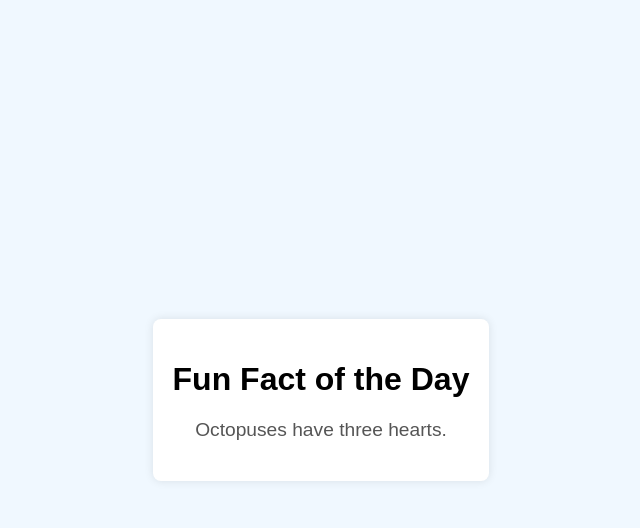
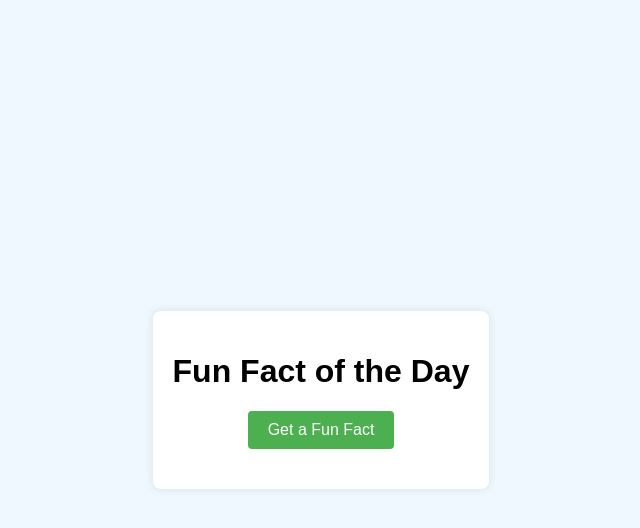
Before and after one commit to s-geleta/fun-fact-site, a Flask app: page / in a window 1280 px wide. Shown: the top 528 px of the page, without its empty margins (319-959 px from the left). Run offline with Flask 3, Linux system fonts and the light colour scheme.

Commit message:
Button feature added to generate fun fact

```diff
--- a/app.py
+++ b/app.py
@@ -1,20 +1,85 @@
-from flask import Flask, render_template
+from flask import Flask, render_template, jsonify
 import random
 
 app = Flask(__name__)
 
 fun_facts = [
-    "Bananas are berries, but strawberries aren't.",
-    "Honey never spoils.",
-    "Octopuses have three hearts.",
-    "Humans and giraffes have the same number of neck vertebrae.",
-    "A group of flamingos is called a 'flamboyance'.",
+    "Water can boil and freeze at the same time: This phenomenon, known as the triple point, occurs under specific conditions of temperature and pressure.",
+    "Octopuses have three hearts: Two pump blood to the gills, while the third pumps it to the rest of the body.",
+    "Bananas are berries, but strawberries aren’t: Botanically speaking, bananas qualify as berries, but strawberries do not because their seeds are on the outside.",
+    "Honey never spoils: Archaeologists have found pots of honey in ancient Egyptian tombs that are over 3,000 years old and still perfectly edible. Honey’s longevity is due to its low moisture content and acidic pH, which create an inhospitable environment for bacteria and microorganisms.",
+    "The mantis shrimp can throw the fastest punch in the natural world: It can strike with its claws at a speed of 50 miles per hour, delivering a force of over 1,500 newtons, enough to shatter glass and even create underwater shockwaves.",
+    "Plants communicate using an underground network: Often referred to as the “Wood Wide Web,” plants use a network of fungi called mycorrhizae to communicate and share resources, such as warning neighbors about insect attacks or sharing nutrients.",
+    "Birds are the living descendants of dinosaurs: Specifically, birds are considered to be modern-day theropods, a group of dinosaurs that includes the mighty Tyrannosaurus rex, making them the only surviving dinosaurs.",
+    "The Pistol Shrimp can create a bubble hot as the sun: When it snaps its claw shut at high speed, it creates a bubble that reaches temperatures of over 4,700 degrees Celsius (nearly the temperature of the sun’s surface) for a brief moment, producing a loud popping noise and a flash of light.",
+    "Butterflies taste with their feet: Their taste sensors are located on their feet, allowing them to taste their food by standing on it, helping them find food and the right plants on which to lay their eggs.",
+    "A single teaspoon of neutron star would weigh about 6 billion tons: Neutron stars are the remnants of supernova explosions and are incredibly dense, with just a sugar-cube-sized amount of material weighing as much as all of humanity.",
+    "Venus rotates in the opposite direction to most planets: This means the Sun rises in the west and sets in the east on Venus.",
+    "A day on Venus is longer than a year on Venus: Venus takes about 243 Earth days to rotate once but only about 225 Earth days to orbit the Sun.",
+    "There are more trees on Earth than stars in the Milky Way: Estimates suggest there are around 3 trillion trees on Earth and 100-400 billion stars in the Milky Way.",
+    "Mercury and Venus are the only two planets in our solar system without moons: Every other planet has at least one moon, with Jupiter leading the count with 79 known moons.",
+    "Neptune was the first planet to get its existence predicted by mathematical calculations before it was actually seen by a telescope. This discovery in the 19th century was a remarkable testament to the power of Newton’s laws of gravity.",
+    "A year on Mercury is just 88 Earth days long: Despite its proximity to the Sun, Mercury has a very elongated orbit that allows it to complete its orbit in less than three Earth months.",
+    "The largest volcano in the solar system is on Mars: Olympus Mons is about 13.6 miles (22 kilometers) high, which makes it nearly three times the height of Mount Everest, Earth’s tallest mountain above sea level.",
+    "Saturn’s rings are made primarily of ice particles, with a smaller amount of rocky debris and dust. Despite their impressive appearance, the rings are only about 20 meters thick in some places.",
+    "The temperature in the void of space is about 2.7 Kelvin (-270.45 Celsius or -454.81 Fahrenheit). This cold temperature is due to the cosmic microwave background radiation, which is a remnant from the Big Bang.",
+    "The Hubble Space Telescope can see about 13.4 billion light-years away: This means it can observe objects in the universe as they were just 400 million years after the Big Bang, providing invaluable insights into the early universe.",
+    "Vatican City is the smallest country in the world, measuring just 44 hectares (110 acres).",
+    "Canada has the longest coastline of any country, stretching over 202,080 kilometers (125,567 miles).",
+    "Russia is the largest country by land area, covering more than 17 million square kilometers (6.6 million square miles).",
+    "Japan has over 6,800 islands.",
+    "Australia is the only country that is also a continent.",
+    "Brazil has the Amazon River, which is the largest river by volume.",
+    "China has a single time zone across the entire country, despite its wide geographical spread.",
+    "India is the world’s largest democracy.",
+    "Indonesia is the country with the most active volcanoes.",
+    "Monaco is the most densely populated country in the world.",
+    "The Great Pyramid of Giza was the tallest man-made structure for over 3,800 years.",
+    "The shortest war in history was between Britain and Zanzibar on August 27, 1896. Zanzibar surrendered after 38 minutes.",
+    "The first computer programmer was Ada Lovelace, who wrote algorithms for Charles Babbage’s Analytical Engine in the mid-1800s.",
+    "The wheel was invented more than 5,000 years ago",
+    "The Roman Empire was the largest empire of the classical antiquity period, covering over 5 million square kilometers at its peak: It had a profound and lasting influence on the development of Western civilization.",
+    "The first known use of the word “coffee” in English was in 1582, derived from the Dutch ‘koffie,’ which came from the Ottoman Turkish ‘kahve,’ which in turn was borrowed from the Arabic ‘qahwah’: The origin of coffee itself is thought to have been Ethiopia.",
+    "The Great Wall of China is longer than previously thought: Recent surveys found that it stretches over 13,000 miles (21,000 kilometers) – far longer than earlier estimates of about 5,500 miles (8,850 kilometers).",
+    "Leonardo da Vinci could write with one hand and draw with the other at the same time",
+    "The first recorded Olympic Games took place in Olympia, Greece, in 776 B.C.: They were held every four years for over a millennium, until they were banned by Emperor Theodosius I in 393 A.D. for being a “pagan cult.”",
+    "The concept of zero as a number was first used in India: The mathematical concept of zero significantly contributed to the development of mathematics and was later transmitted to the Arab world and then to Europe",
+    "The first email was sent by Ray Tomlinson to himself in 1971.",
+    "The Internet carries over 4.66 billion web pages as of my last update.",
+    "The 90 percent of the world’s currency exists only in digital form.",
+    "The first smartphone was IBM’s Simon, introduced in 1994: It combined a mobile phone with features of a PDA.",
+    "The World Wide Web was invented by Tim Berners-Lee in 1989: He also introduced the first web browser in 1990.",
+    "The first successful human genome sequencing was completed in 2003, as part of the Human Genome Project, at a cost of nearly $3 billion. Today, it can be done for a few hundred dollars.",
+    "Bitcoin, the first decentralized cryptocurrency, was created by an anonymous person or group of people using the name Satoshi Nakamoto in 2009.",
+    "The first computer mouse was invented by Douglas Engelbart in 1964: It was made of wood and had one button.",
+    "Google was originally called “Backrub”: It was renamed Google in 1997, a play on the mathematical term “googol,” representing a 1 followed by 100 zeros.",
+    "The QR code (Quick Response Code) was first developed in 1994 by Denso Wave, a Japanese company, for tracking automotive parts.",
+    "The human body contains around 37.2 trillion cells.",
+    "Stomach acid is strong enough to dissolve stainless steel.",
+    "Your heart beats over 100,000 times a day.",
+    "Humans shed about 600,000 particles of skin every hour.",
+    "The average human adult has 206 bones.",
+    "Human saliva contains a painkiller called opiorphin that is six times more powerful than morphine.",
+    "The human liver can regenerate itself; as little as 25 percent of a liver can grow back to its full size.",
+
+
+
+
+
+
+
+
 ]
+
 
 @app.route('/')
 def index():
+    return render_template('index.html')
+
+@app.route('/api/funfact', methods=['GET'])
+def get_fun_fact():
     fact_of_the_day = random.choice(fun_facts)
-    return render_template('index.html', fact=fact_of_the_day)
+    return jsonify(fact=fact_of_the_day)
 
 if __name__ == '__main__':
     app.run(debug=True)
--- a/static/styles.css
+++ b/static/styles.css
@@ -21,3 +21,17 @@ body {
     margin-top: 20px;
     color: #555;
 }
+
+button {
+    background-color: #4CAF50;
+    color: white;
+    padding: 10px 20px;
+    border: none;
+    border-radius: 4px;
+    cursor: pointer;
+    font-size: 1em;
+}
+
+button:hover {
+    background-color: #45a049;
+}
--- a/templates/index.html
+++ b/templates/index.html
@@ -5,11 +5,19 @@
     <meta name="viewport" content="width=device-width, initial-scale=1.0">
     <title>Fun Fact of the Day</title>
     <link rel="stylesheet" href="{{ url_for('static', filename='styles.css') }}">
+    <script>
+        async function fetchFunFact() {
+            const response = await fetch('/api/funfact');
+            const data = await response.json();
+            document.getElementById('fact').innerText = data.fact;
+        }
+    </script>
 </head>
 <body>
 <div class="container">
     <h1>Fun Fact of the Day</h1>
-    <p class="fact">{{ fact }}</p>
+    <button onclick="fetchFunFact()">Get a Fun Fact</button>
+    <p id="fact" class="fact"></p>
 </div>
 </body>
 </html>
```
